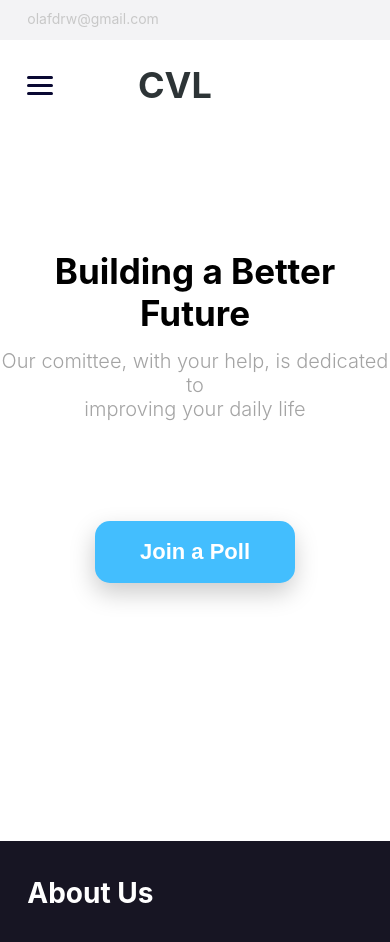
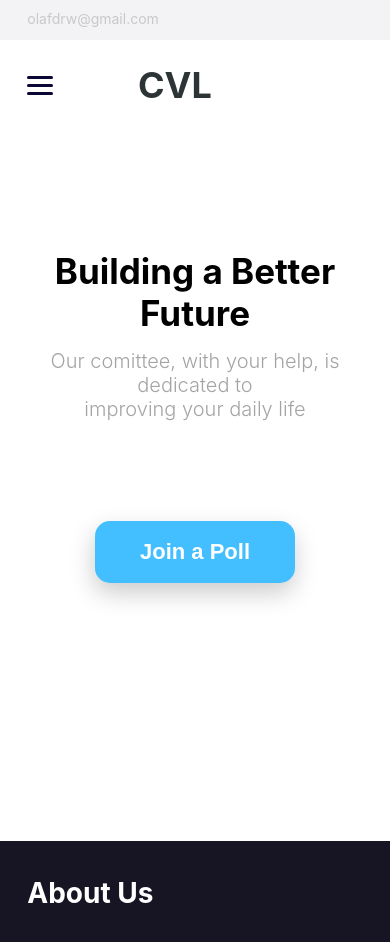
Before and after one commit to olafdrw/olafdrw.github.io, a plain HTML site: page index.html in a window 390 px wide. Shown: the top 942 px of the page. Drawn offline with nearby package versions, Linux system fonts and the light colour scheme.

Commit message:
Update stylesheet.css

```diff
--- a/stylesheet.css
+++ b/stylesheet.css
@@ -385,6 +385,8 @@ a {
   .text {
     font-size: 20px;
     text-align: center;
+    margin-left:7%;
+    margin-right: 7%;
   }
   .title {
     display: none;
```
